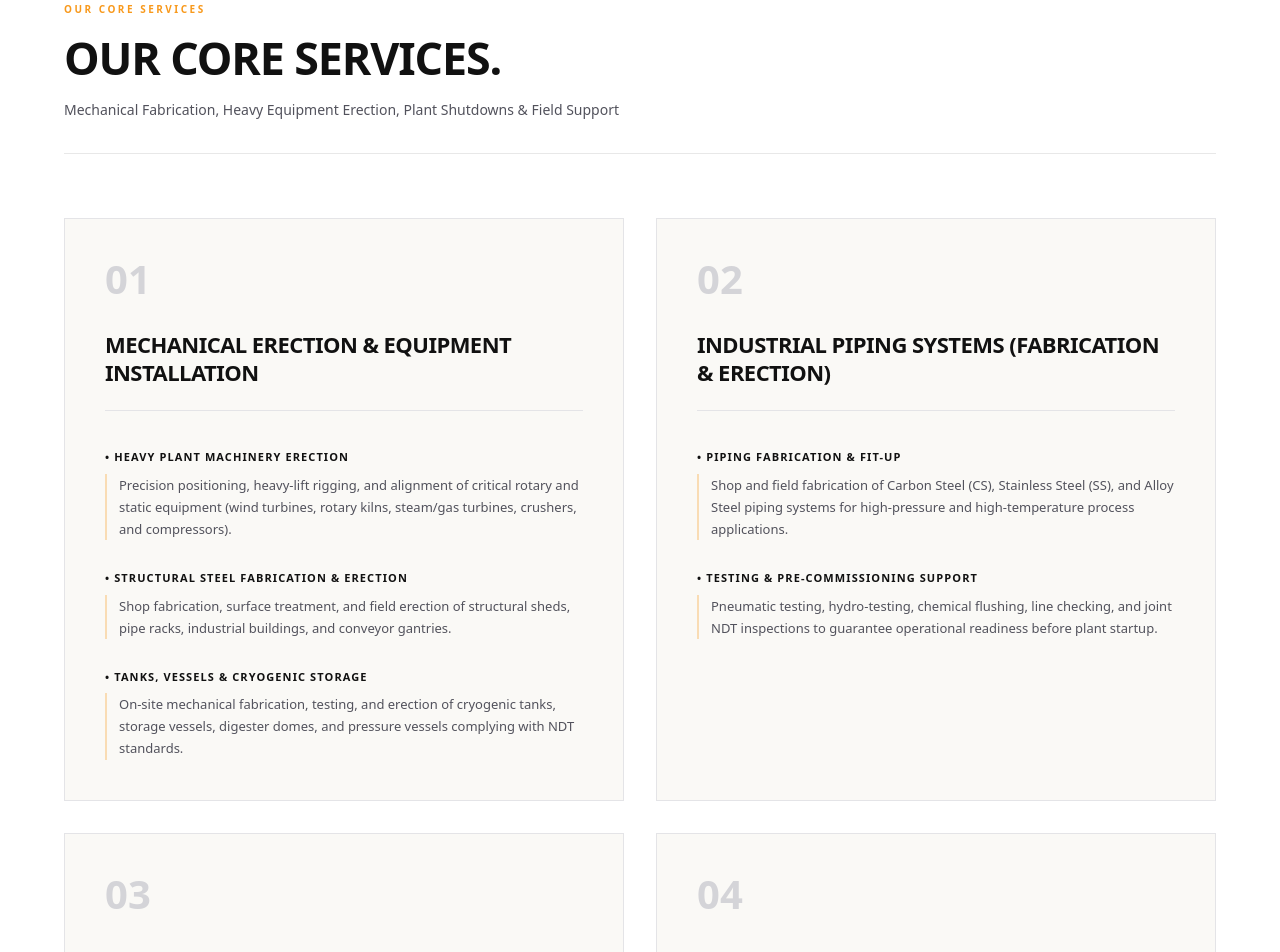
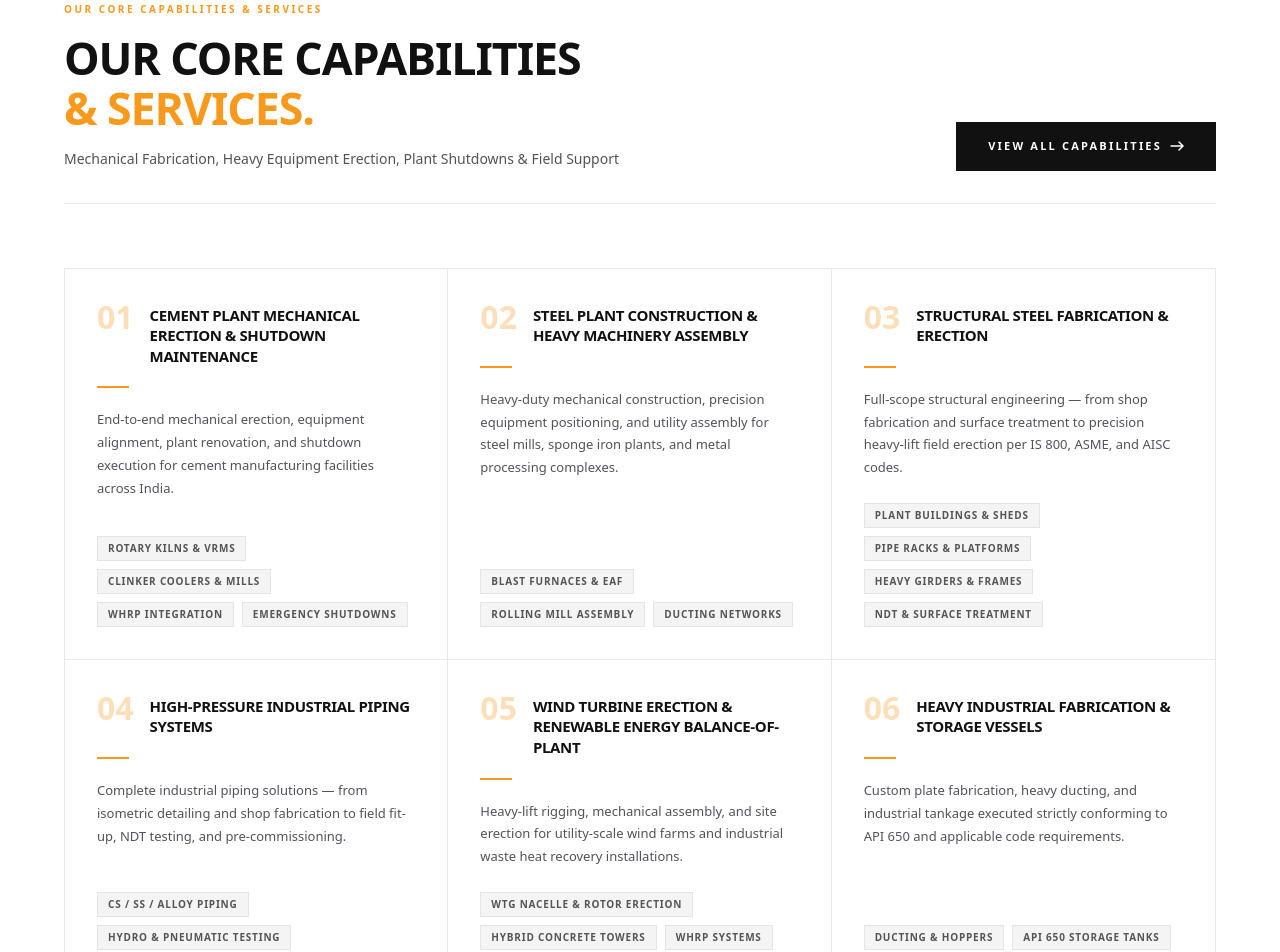
Before and after one commit to zaeemahamad111-ops/du, a Next.js app: page / in a window 1280 px wide. Shown: the part 2060-3012 px from the top of the page. Built offline with nearby package versions, Linux system fonts and the light colour scheme.

Commit message:
Home page: show all 6 capabilities in 3x2 grid with condensed content and CTA to /services

```diff
--- a/app/page.tsx
+++ b/app/page.tsx
@@ -5,61 +5,41 @@ import Image from 'next/image';
 
 const coreServicesData = [
   {
-    title: 'Mechanical Erection & Equipment Installation',
-    bullets: [
-      {
-        subtitle: 'Heavy Plant Machinery Erection',
-        desc: 'Precision positioning, heavy-lift rigging, and alignment of critical rotary and static equipment (wind turbines, rotary kilns, steam/gas turbines, crushers, and compressors).'
+    id: '01',
+    title: 'Cement Plant Mechanical Erection & Shutdown Maintenance',
+    desc: 'End-to-end mechanical erection, equipment alignment, plant renovation, and shutdown execution for cement manufacturing facilities across India.',
+    tags: ['Rotary Kilns & VRMs', 'Clinker Coolers & Mills', 'WHRP Integration', 'Emergency Shutdowns'],
   },
   {
-        subtitle: 'Structural Steel Fabrication & Erection',
-        desc: 'Shop fabrication, surface treatment, and field erection of structural sheds, pipe racks, industrial buildings, and conveyor gantries.'
+    id: '02',
+    title: 'Steel Plant Construction & Heavy Machinery Assembly',
+    desc: 'Heavy-duty mechanical construction, precision equipment positioning, and utility assembly for steel mills, sponge iron plants, and metal processing complexes.',
+    tags: ['Blast Furnaces & EAF', 'Rolling Mill Assembly', 'Ducting Networks'],
   },
   {
-        subtitle: 'Tanks, Vessels & Cryogenic Storage',
-        desc: 'On-site mechanical fabrication, testing, and erection of cryogenic tanks, storage vessels, digester domes, and pressure vessels complying with NDT standards.'
-      }
-    ]
+    id: '03',
+    title: 'Structural Steel Fabrication & Erection',
+    desc: 'Full-scope structural engineering — from shop fabrication and surface treatment to precision heavy-lift field erection per IS 800, ASME, and AISC codes.',
+    tags: ['Plant Buildings & Sheds', 'Pipe Racks & Platforms', 'Heavy Girders & Frames', 'NDT & Surface Treatment'],
   },
   {
-    title: 'Industrial Piping Systems (Fabrication & Erection)',
-    bullets: [
-      {
-        subtitle: 'Piping Fabrication & Fit-Up',
-        desc: 'Shop and field fabrication of Carbon Steel (CS), Stainless Steel (SS), and Alloy Steel piping systems for high-pressure and high-temperature process applications.'
+    id: '04',
+    title: 'High-Pressure Industrial Piping Systems',
+    desc: 'Complete industrial piping solutions — from isometric detailing and shop fabrication to field fit-up, NDT testing, and pre-commissioning.',
+    tags: ['CS / SS / Alloy Piping', 'Hydro & Pneumatic Testing', 'NDT Inspections'],
   },
   {
-        subtitle: 'Testing & Pre-Commissioning Support',
-        desc: 'Pneumatic testing, hydro-testing, chemical flushing, line checking, and joint NDT inspections to guarantee operational readiness before plant startup.'
-      }
-    ]
+    id: '05',
+    title: 'Wind Turbine Erection & Renewable Energy Balance-of-Plant',
+    desc: 'Heavy-lift rigging, mechanical assembly, and site erection for utility-scale wind farms and industrial waste heat recovery installations.',
+    tags: ['WTG Nacelle & Rotor Erection', 'Hybrid Concrete Towers', 'WHRP Systems', 'Mechanical BOP'],
   },
   {
-    title: 'Plant Shutdowns, Overhauls & Modernization',
-    bullets: [
-      {
-        subtitle: 'Annual & Emergency Shutdown Execution',
-        desc: 'Rapid mobilization of skilled field management, specialized tooling, and certified mechanical teams for plant turnarounds with zero safety incidents.'
+    id: '06',
+    title: 'Heavy Industrial Fabrication & Storage Vessels',
+    desc: 'Custom plate fabrication, heavy ducting, and industrial tankage executed strictly conforming to API 650 and applicable code requirements.',
+    tags: ['Ducting & Hoppers', 'API 650 Storage Tanks', 'Surface Coatings'],
   },
-      {
-        subtitle: 'Plant Upgradation & Retrofitting',
-        desc: 'Retrofitting existing cement, steel, and chemical plants, integrating Waste Heat Recovery Plants (WHRP), and mechanical debottlenecking to extend asset lifecycle.'
-      }
-    ]
-  },
-  {
-    title: 'Specialized Mechanical Execution & Manpower Support',
-    bullets: [
-      {
-        subtitle: 'Specialized Field Execution',
-        desc: 'Mechanical seal replacements, valve overhauls, pump alignment, and precision mechanical maintenance during plant operations or shutdowns.'
-      },
-      {
-        subtitle: 'Technical Manpower Deputation',
-        desc: 'Mobilization of certified 6G/TIG welders, fabricators, fitters, mechanical riggers, QA/QC inspectors, and site HSE officers for project sites across India.'
-      }
-    ]
-  }
 ];
 
 const locationsData = [
@@ -304,54 +284,88 @@ export default function HomePage() {
         </div>
       </section>
 
-      {/* ── 3. OUR CORE SERVICES ── */}
+      {/* ── 3. OUR CORE CAPABILITIES & SERVICES ── */}
       <section className="bg-white py-24 relative overflow-hidden" id="core-services">
         <div className="relative z-10 max-w-[1440px] mx-auto px-8 lg:px-16">
 
-          {/* Header matches Industries We Serve exactly */}
+          {/* Section Header */}
           <div className="flex flex-col lg:flex-row justify-between lg:items-end border-b border-[#e8e8e8] pb-8 mb-16 gap-6">
-            <div className="max-w-3xl">
+            <div className="max-w-2xl">
               <span className="text-[#F8991C] text-[10px] font-black tracking-[0.25em] uppercase block mb-4">
-                OUR CORE SERVICES
+                OUR CORE CAPABILITIES & SERVICES
               </span>
               <h2 className="font-black uppercase text-[#111] leading-[1.1] tracking-tight mb-4"
                 style={{ fontSize: 'clamp(26px, 3.5vw, 48px)' }}>
-                Our Core Services.
+                Our Core Capabilities<br />
+                <span className="text-[#F8991C]">&amp; Services.</span>
               </h2>
               <p className="text-zinc-600 text-[14px] font-medium leading-relaxed max-w-xl">
-                Mechanical Fabrication, Heavy Equipment Erection, Plant Shutdowns & Field Support
+                Mechanical Fabrication, Heavy Equipment Erection, Plant Shutdowns &amp; Field Support
               </p>
             </div>
+            <Link
+              href="/services"
+              className="flex-shrink-0 inline-flex items-center gap-2 bg-[#111] text-white font-black text-[11px] tracking-[0.2em] uppercase px-8 py-4 hover:bg-[#F8991C] hover:text-black transition-colors self-start lg:self-auto"
+            >
+              VIEW ALL CAPABILITIES
+              <svg width="14" height="10" viewBox="0 0 14 10" fill="none">
+                <path d="M1 5h12M9 1l4 4-4 4" stroke="currentColor" strokeWidth="1.5" strokeLinecap="round"/>
+              </svg>
+            </Link>
           </div>
 
-          {/* 2x2 Grid of detailed service cards */}
-          <div className="grid grid-cols-1 lg:grid-cols-2 gap-8">
+          {/* 3x2 Grid — condensed cards */}
+          <div className="grid grid-cols-1 md:grid-cols-2 lg:grid-cols-3 gap-0 border border-[#e8e8e8]">
             {coreServicesData.map((service, i) => (
-              <div key={i} className="bg-[#FAF9F6] border border-zinc-200 p-10 flex flex-col group hover:border-[#F8991C] hover:shadow-xl transition-all duration-300">
-                <div className="flex justify-between items-start mb-8">
-                  <span className="text-zinc-300 font-black text-[40px] leading-none group-hover:text-[#F8991C]/20 transition-colors">
-                    {String(i + 1).padStart(2, '0')}
+              <div
+                key={i}
+                className={`p-8 border-r border-b border-[#e8e8e8] flex flex-col group hover:bg-[#F8991C]/5 transition-all duration-300 ${
+                  i % 3 === 2 ? 'lg:border-r-0' : ''
+                } ${
+                  i >= 3 ? 'md:border-b-0' : ''
+                }`}
+              >
+                {/* Number + title */}
+                <div className="flex items-start gap-4 mb-5">
+                  <span className="text-[#F8991C] font-black text-[32px] leading-none opacity-30 group-hover:opacity-60 transition-opacity flex-shrink-0">
+                    {service.id}
                   </span>
+                  <h3 className="font-black text-[15px] text-[#111] uppercase tracking-tight leading-snug mt-1">
+                    {service.title}
+                  </h3>
                 </div>
 
-                <h3 className="font-black text-[22px] text-[#111] uppercase tracking-tight leading-tight mb-8 pb-6 border-b border-zinc-200 group-hover:border-[#F8991C]/30 transition-colors">
-                  {service.title}
-                </h3>
+                {/* Divider */}
+                <div className="w-8 h-[2px] bg-[#F8991C] mb-5" />
 
-                <div className="flex flex-col gap-6">
-                  {service.bullets.map((bullet, j) => (
-                    <div key={j}>
-                      <span className="inline-block text-[#111] text-[11px] font-black tracking-[0.1em] uppercase mb-2">
-                        • {bullet.subtitle}
+                {/* Short description */}
+                <p className="text-zinc-600 text-[13px] leading-[1.75] mb-6 flex-1">
+                  {service.desc}
+                </p>
+
+                {/* Scope tags */}
+                <div className="flex flex-wrap gap-2">
+                  {service.tags.map((tag) => (
+                    <span key={tag} className="text-[10px] font-black tracking-[0.08em] uppercase text-[#555] bg-zinc-100 px-2.5 py-1 border border-zinc-200 group-hover:border-[#F8991C]/30 transition-colors">
+                      {tag}
                     </span>
-                      <p className="text-zinc-600 text-[13px] leading-[1.7] font-medium pl-3 border-l-2 border-[#F8991C]/30">
-                        {bullet.desc}
-                      </p>
-                    </div>
                   ))}
                 </div>
               </div>
             ))}
+          </div>
+
+          {/* Mobile CTA below grid */}
+          <div className="mt-10 flex justify-center lg:hidden">
+            <Link
+              href="/services"
+              className="inline-flex items-center gap-2 bg-[#111] text-white font-black text-[11px] tracking-[0.2em] uppercase px-8 py-4 hover:bg-[#F8991C] hover:text-black transition-colors"
+            >
+              VIEW ALL CAPABILITIES
+              <svg width="14" height="10" viewBox="0 0 14 10" fill="none">
+                <path d="M1 5h12M9 1l4 4-4 4" stroke="currentColor" strokeWidth="1.5" strokeLinecap="round"/>
+              </svg>
+            </Link>
           </div>
 
         </div>
```
Lines whose indentation alone changed are shown as unchanged.
